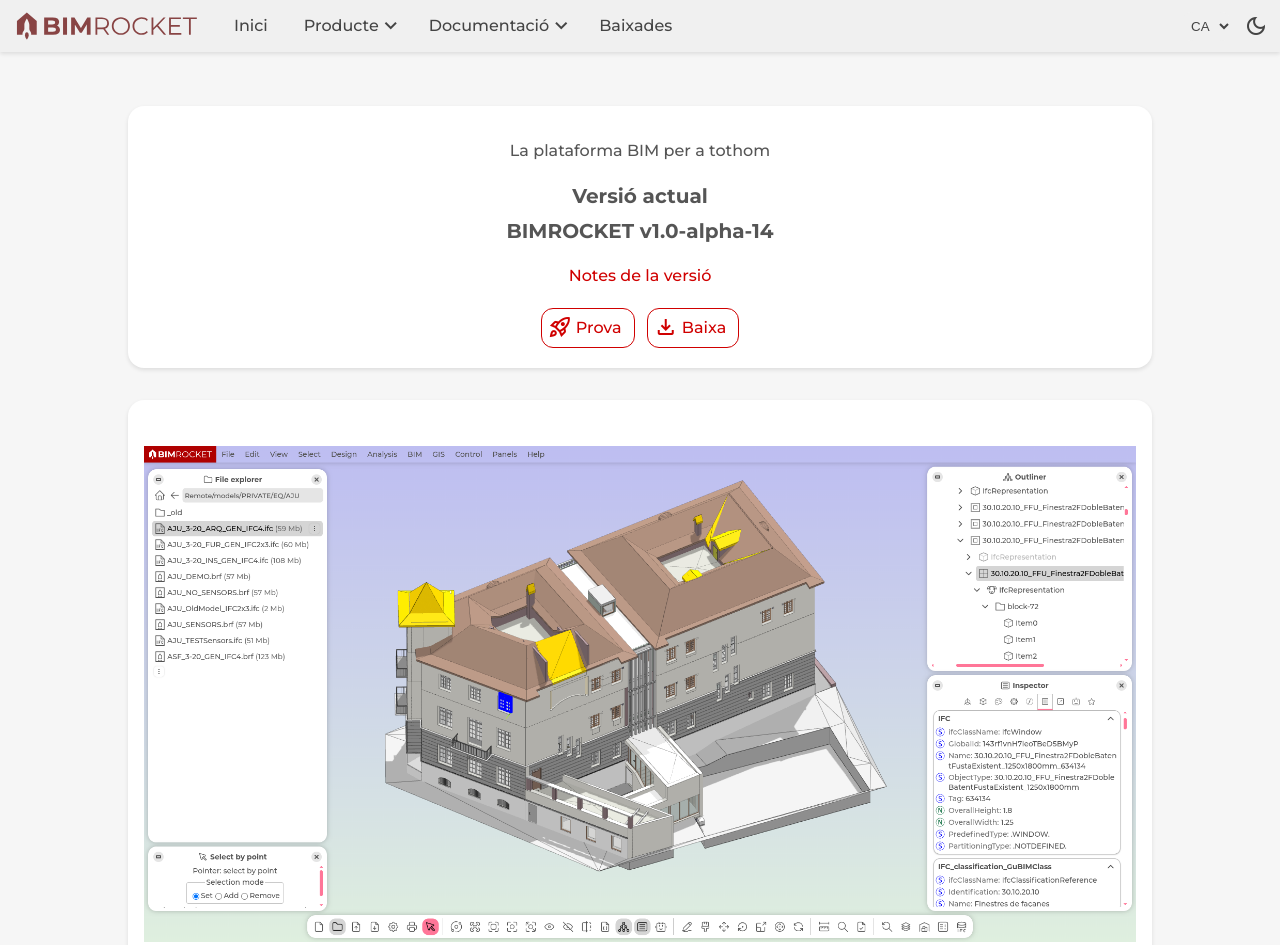
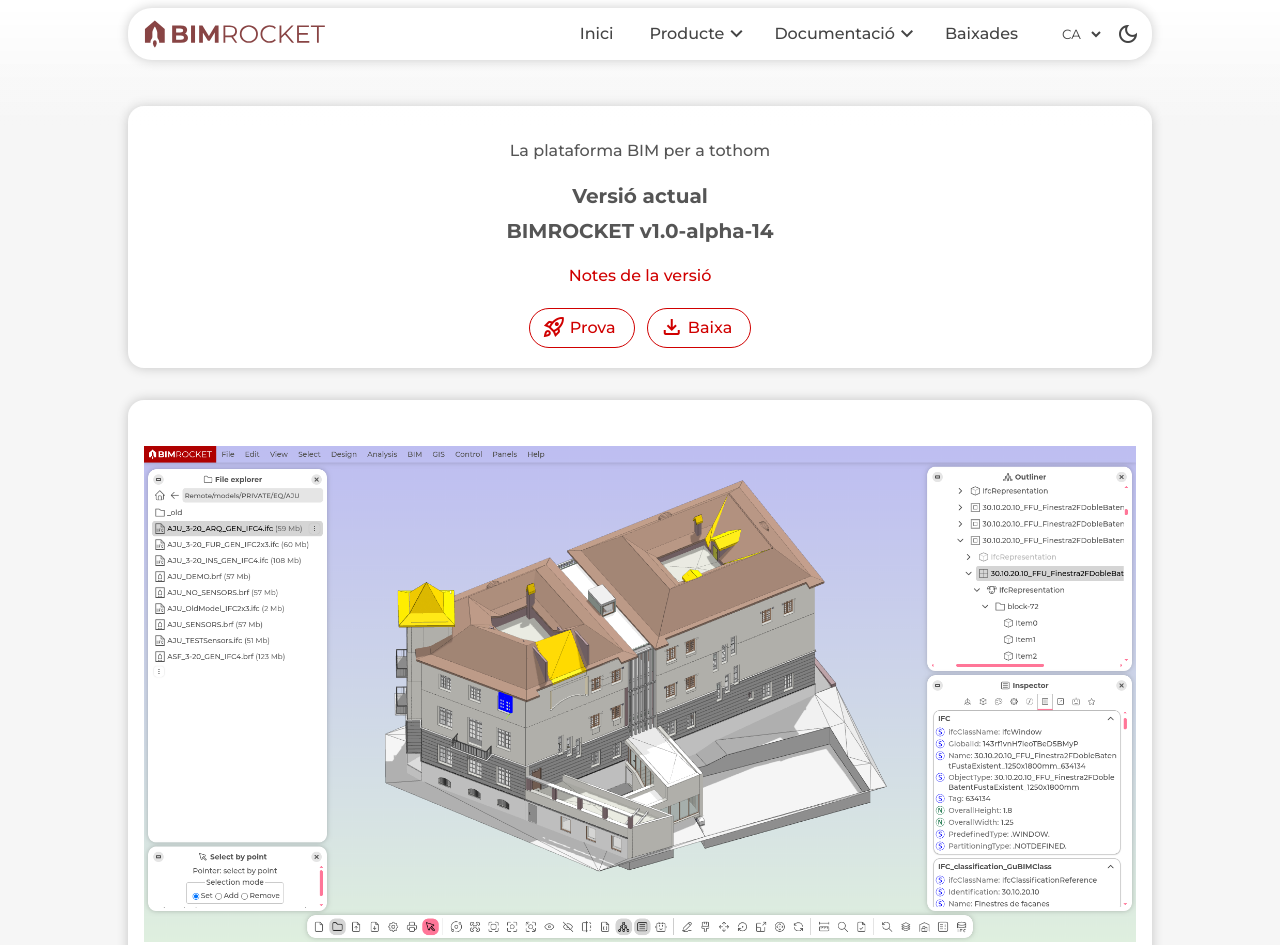
Before and after one commit to bimrocket/bimrocket.github.io, an Eleventy site: page src/ca/index.njk in a window 1280 px wide. Shown: the top 945 px of the page. Built offline with nearby package versions, Linux system fonts and the light colour scheme; Eleventy itself is replaced by a stand-in of ours; files that its build step writes are made by us from their sources.

Commit message:
Improve template styles.

```diff
--- a/src/_includes/layouts/base.njk
+++ b/src/_includes/layouts/base.njk
@@ -84,6 +84,7 @@
 
     <button class="image-button theme-toggle" title="theme selector"><span class="material-symbols-outlined">dark_mode</span></button>
   </header>
+  <div class="gradient-top"></div>
 
   <main>
     <div class="content">
--- a/src/assets/css/styles.css
+++ b/src/assets/css/styles.css
@@ -4,26 +4,28 @@
   --font-size: 1rem;
   --font-weight: 500;
   --scrollbar-color: #c00000;
+  --header-margin-top: 8px;
   --header-height: 48px;
-  --header-background: #f0f0f0;
+  --header-offset-y: calc(var(--header-height) + var(--header-margin-top) + 8px);
+  --header-background: #fff;
   --header-color: #444;
   --body-background: #f6f6f6;
   --body-color: #555;
   --max-content-width: 1024px;
-  --menu-justify: left;
+  --menu-justify: right;
   --menu-color: #444;
-  --menu-background: #f0f0f0;
+  --menu-background: #fff;
   --menu-hover-color: #222;
-  --menu-hover-background: #e0c0c0;
+  --menu-hover-background: #eeeeee;
   --menuitem-padding: 6px;
   --vmenu-color: #444;
-  --vmenu-background: #f0f0f0;
-  --vmenu-hover-color: #222;
+  --vmenu-background: #fff;
+  --vmenu-hover-color: var(--menu-color);
   --vmenu-hover-background: var(--menu-hover-background);
   --section-background: #ffffff;
   --footer-color: #fafafa;
-  --footer-background: #444;
-  --border-radius: 12px;
+  --footer-background: #222;
+  --border-radius: 20px;
   --pre-background: #e8e8e8;
   --code-background: #e8e8e8;
   --link-color: #d00000;
@@ -31,25 +33,28 @@
   --button-hover-background: #b05050;
   --icon-color: #444;
   --logo-color: #844;
+  --gradient-top-background: #fff;
+  --box-shadow: 0 0 12px rgba(0,0,0,0.2);
+  --box-shadow-2: 0 0 16px rgba(0,0,0,0.3);
 }
 
 [data-theme="dark"]
 {
-  --header-background: #444;
+  --header-background: #555;
   --header-color: #ffffff;
-  --body-background: #302020;
+  --body-background: #444;
   --body-color: #c0d0c0;
   --menu-color: #ddd;
-  --menu-background: #444;
+  --menu-background: #555;
   --menu-hover-color: #fff;
-  --menu-hover-background: #804040;
+  --menu-hover-background: #333;
   --vmenu-color: #fff;
-  --vmenu-background: #444;
-  --vmenu-hover-color: #fff;
+  --vmenu-background: #555;
+  --vmenu-hover-color: var(--menu-color);
   --vmenu-hover-background: var(--menu-hover-background);
-  --section-background: #1c1c1c;
+  --section-background: #555;
   --footer-color: #fafafa;
-  --footer-background: #444;
+  --footer-background: #222;
   --pre-background: #303030;
   --code-background: #303030;
   --link-color: #ff6060;
@@ -57,6 +62,7 @@
   --button-hover-background: #b05050;
   --icon-color: #eee;
   --logo-color: #fbb;
+  --gradient-top-background: #222;
 }
 
 html, body
@@ -93,9 +99,14 @@ header
   align-items: center;
   justify-content: left;
   flex-direction: row;
-  box-shadow: 0 2px 4px rgba(0,0,0,0.1);
+  box-shadow: var(--box-shadow);
   transition: all 0.3s ease;
   background: var(--header-background);
+  max-width: var(--max-content-width);
+  margin-top: var(--header-margin-top);
+  margin-left: auto;
+  margin-right: auto;
+  border-radius: 24px;
 }
 
 header > a
@@ -118,12 +129,21 @@ header > a > .logo
   height: 100%;
   margin-left: 12px;
   background-color: var(--logo-color);
-
   mask: url(/assets/img/bimrocket.svg) no-repeat center;
   mask-size: contain;
-
   -webkit-mask: url(/assets/img/bimrocket.svg) no-repeat center;
   -webkit-mask-size: contain;
+}
+
+div.gradient-top
+{
+  position: fixed;
+  top: 0;
+  left: 0;
+  width: 100%;
+  height: 128px;
+  background: linear-gradient(to bottom, var(--gradient-top-background), transparent);
+  z-index: 0;
 }
 
 main
@@ -240,7 +260,7 @@ header nav ul ul
   display: none;
   flex-direction: column;
   min-width: 180px;
-  box-shadow: 0 2px 5px rgba(0,0,0,0.3);
+  box-shadow: var(--box-shadow-2);
   border-radius: var(--border-radius);
 }
 
@@ -290,6 +310,7 @@ header button.menu-toggle.image-button
 
 #lang-select
 {
+  font-family: Montserrat;
   background-color: var(--header-background);
   color: var(--header-color);
   padding: var(--menuitem-padding);
@@ -393,7 +414,7 @@ section
   background: var(--section-background);
   padding: 1rem;
   border-radius: 1rem;
-  box-shadow: 0 2px 4px rgba(0,0,0,0.1);
+  box-shadow: var(--box-shadow);
 }
 
 section.download
@@ -413,8 +434,7 @@ a.link-button
   border-radius: var(--border-radius);
   display: inline-flex;
   text-decoration: none;
-  padding: 6px;
-  padding-right: 12px;
+  padding: 6px 18px 6px 12px;
   vertical-align: middle;
 }
 
@@ -512,7 +532,7 @@ nav.pagination
   height: 48px;
   font-size: 20px;
   cursor: pointer;
-  box-shadow: 0 2px 6px rgba(0,0,0,0.3);
+  box-shadow: var(--box-shadow-2);
   transition: opacity 0.3s;
   z-index: 1000;
   padding-top: 4px;
@@ -582,8 +602,22 @@ figure figcaption
   aspect-ratio: 16 / 9;
 }
 
+@media (max-width: 1080px)
+{
+  header
+  {
+    margin-left: 16px;
+    margin-right: 16px;
+  }
+}
+
 @media (max-width: 768px), (max-height: 500px)
 {
+  header
+  {
+    border-radius: 22px;
+  }
+
   header button.menu-toggle.image-button
   {
     display: flex;
@@ -597,9 +631,9 @@ figure figcaption
   header nav ul
   {
     position: fixed;
-    top: var(--header-height);
+    top: var(--header-offset-y);
     left: 0;
-    bottom: 0;
+    height: auto;
     flex-direction: column;
     width: 250px;
     max-width: 100%;
@@ -609,6 +643,7 @@ figure figcaption
     overflow-y: auto;
     overflow-x:hidden;
     box-sizing: border-box;
+    border-radius: 0 var(--border-radius) var(--border-radius) 0;
   }
 
   header nav ul.animated
@@ -619,7 +654,7 @@ figure figcaption
   header nav ul.animated.active
   {
     transform: translateX(0);
-    box-shadow: 3px 0px 3px 0px rgba(0,0,0,0.2);
+    box-shadow: var(--box-shadow-2);
   }
 
   header nav > ul > li
```
Also changed, not shown: 1 other file.
